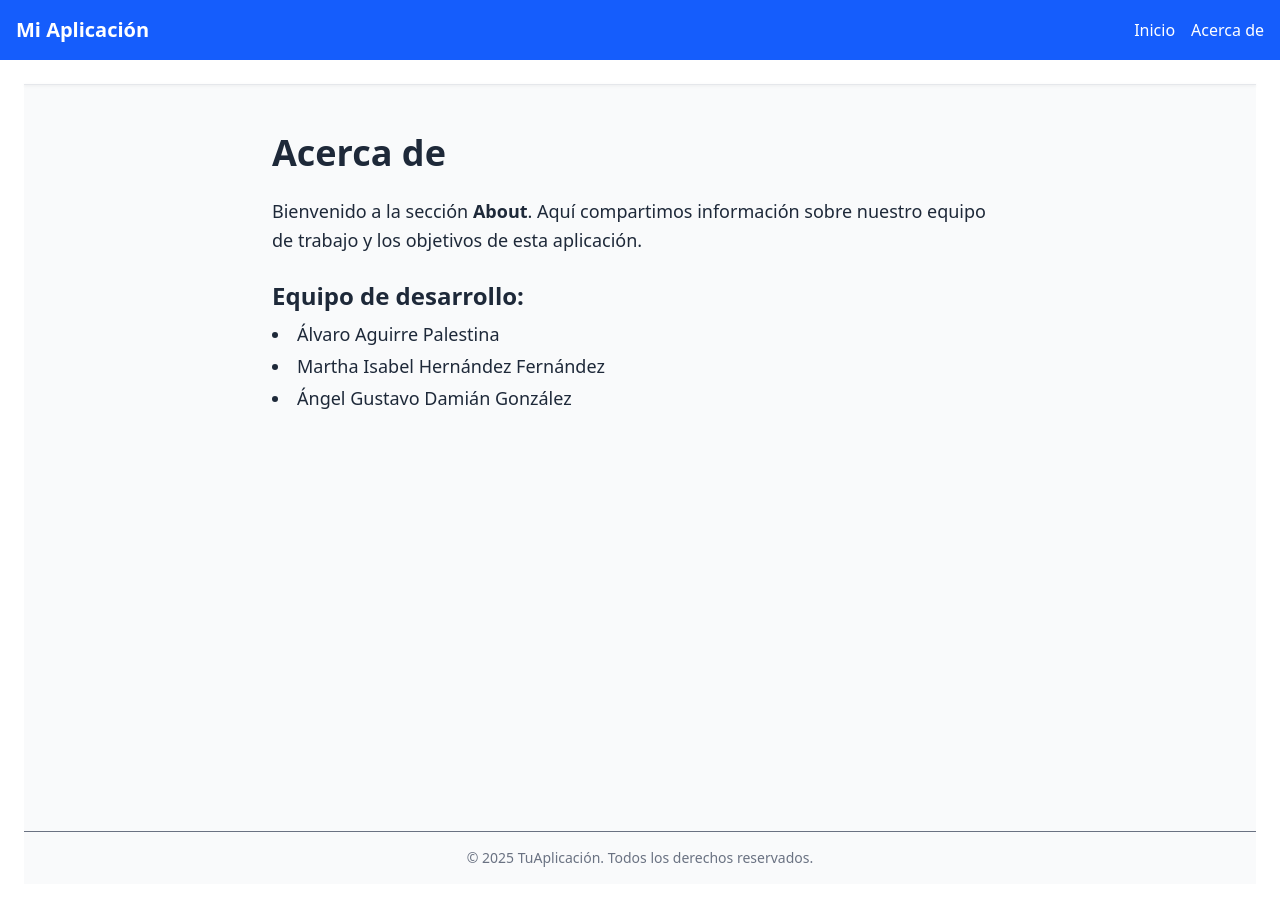
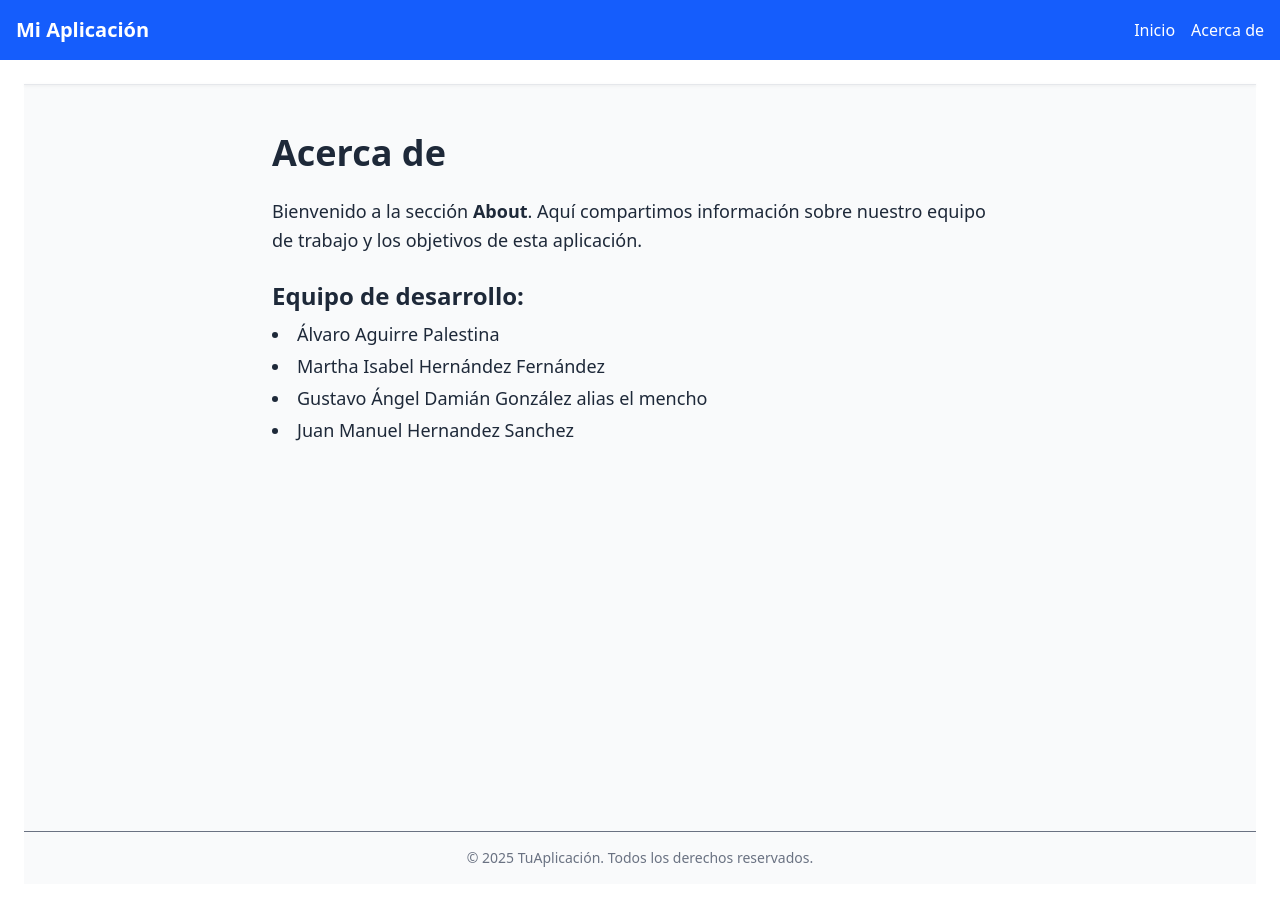
Before and after one commit to IsamarHFz/gymsgg, a React (Vite) app: page / in a window 1280 px wide. Both pictures are taken after a click on the button "Acerca de". Built offline with nearby package versions, Linux system fonts and the light colour scheme.

Commit message:
Agrege mi nombre y arregle el nombre de gus

```diff
--- a/src/components/about.tsx
+++ b/src/components/about.tsx
@@ -16,7 +16,8 @@ export default function About() {
         <ul className="list-disc list-inside text-lg space-y-1">
           <li>Álvaro Aguirre Palestina</li>
           <li>Martha Isabel Hernández Fernández</li>
-          <li>Ángel Gustavo Damián González</li>
+          <li>Gustavo Ángel Damián González alias el mencho</li>
+          <li>Juan Manuel Hernandez Sanchez </li>
         </ul>
       </main>
 
```
